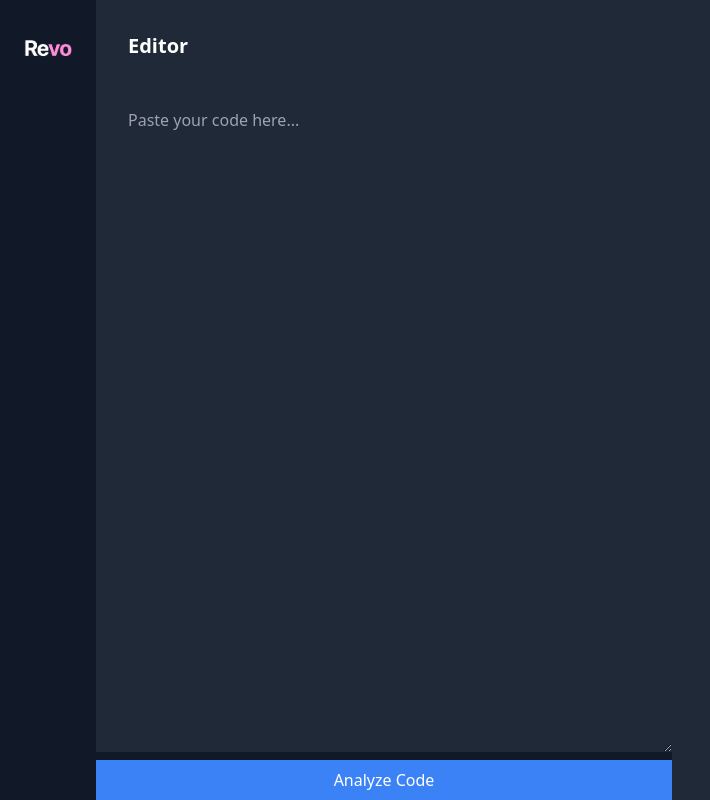
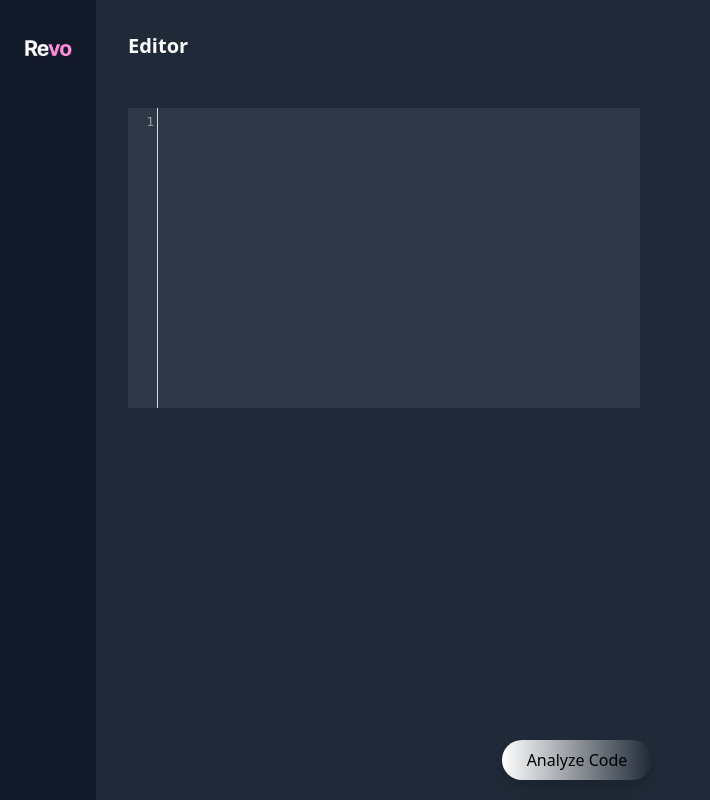
Before and after one commit to ExistCode/BolehPakai-MUMTEC-36H-Hackathon2024, a Flask app: page / in a window 1280 px wide. Shown: the whole page, without its empty margins (0-710 px from the left). Run offline with Flask 3, Linux system fonts and the light colour scheme; parts of the project's set-up code (start-up, migrations or seed data) failed here and were passed over; some libraries are stand-ins or nearby versions.

Commit message:
not-yet-done

```diff
--- a/revo/templates/index.html
+++ b/revo/templates/index.html
@@ -4,9 +4,40 @@
     <meta charset="UTF-8">
     <meta name="viewport" content="width=device-width, initial-scale=1.0">
     <link href="https://unpkg.com/tailwindcss@^1.0/dist/tailwind.min.css" rel="stylesheet">
+    <link rel="stylesheet" href="https://cdnjs.cloudflare.com/ajax/libs/codemirror/5.65.0/codemirror.min.css">
+    <script src="https://cdnjs.cloudflare.com/ajax/libs/codemirror/5.65.0/codemirror.min.js"></script>
+    <script src="https://cdnjs.cloudflare.com/ajax/libs/codemirror/5.65.0/mode/javascript/javascript.min.js"></script>
+    <script src="https://cdn.jsdelivr.net/npm/chart.js"></script>
+
     <title>Code Analysis Tool</title>
+     <style>
+        /* Custom styles to match the background */
+        .CodeMirror {
+
+            background-color: #1f2937; /* Tailwind's gray-800 */
+            color: white; /* Text color */
+        }
+        /* Ensure the editor takes full height and is scrollable */
+        #codeEditor {
+            max-height: 92vh; /* Adjust based on your layout */
+            overflow: auto; /* Enable scrolling */
+        }
+        .button-container {
+            position: absolute;
+            bottom: 20px;
+            right: 20px;
+        }
+        .custom-button {
+            width: 150px;
+            border-radius: 9999px;
+            transition: all 0.3s ease;
+        }
+        .custom-button:hover {
+            transform: scale(1.05);
+        }
+    </style>
 </head>
-<body class="bg-gray-900 text-white">
+<body class="text-white">
     <div class="flex h-screen">
         <!-- Sidebar -->
         <div class="w-1/8 bg-gray-900 p-6 flex items-start justify-center">
@@ -14,38 +45,63 @@
         <img src="{{ url_for('static', filename='images/logo.png') }}" class="h-12" alt="Logo">
         </div>
 
-        <!-- Code Input Area -->
-        <div class="flex-1 flex flex-col">
+         <!-- Code Input Area -->
+        <div class="flex-1 flex flex-col relative">
             <div class="bg-gray-800 p-8">
                 <h2 class="text-xl font-bold">Editor</h2>
             </div>
             <form method="post" class="flex-1 flex flex-col">
-               <textarea name="code_snippet" id="codeSnippetInput" class="flex-1 w-full bg-gray-800 text-white px-8 py-4 border-none" placeholder="Paste your code here...">{{ request.form.get('code_snippet', '') }}</textarea>
-                <button type="submit" class="bg-blue-500 text-white p-2 mt-2">Analyze Code</button>
+                 <div id="codeEditor" class="flex-1 w-full bg-gray-800 text-white px-8 py-4 border-none"></div>
+                <textarea name="code_snippet" id="codeSnippetInput" style="display:none;">{{ request.form.get('code_snippet', '') }}</textarea>
+                <!-- Button -->
+               <!-- <button type="submit" class="bg-gradient-to-r from-white to-white-10 text-white p-2 rounded absolute ">Analyze Code</button> -->
+
+                <div class="button-container">
+                    <button type="submit" class="custom-button bg-gradient-to-r from-white to-white-100 text-black py-2 px-4 shadow-lg">Analyze Code</button>
+                </div>
             </form>
         </div>
 
         <!-- Issues and Suggestions Area -->
        <div class="flex-1 flex flex-col p-4 bg-gray-800">
     {% if suggestion %}
-        <h2 class="text-lg font-bold mb-4">Analysis Report</h2> <!-- Smaller heading -->
-        <p class="text-sm"><strong>Suggestion:</strong> {{ suggestion }}</p>
+        <h2 class="text-xl font-bold mb-4 mt-4 underline">Code Analysis Report</h2> <!-- Smaller heading -->
 
-        <!-- Group Issue Type and Description -->
-        <div class="mb-4">
-            <p class="text-sm"><strong>Issue Type:</strong> {{ details.issue_type }}</p>
-            <p class="text-sm"><strong>Issue Description:</strong> {{ details.issue_description }}</p>
-        </div>
+
+            <div class="flex flex-row space-x-4 mb-4"> <!-- Main container for both sections -->
+                <div class="flex-1 rounded border border-gray-500 p-4" style="background-color: rgba(255, 255, 255, 0.1);"> <!-- Suggestion section -->
+                    <h3 class="font-bold text-sm mb-2">Suggestion</h3>
+                    <p class="text-sm">{{ suggestion }}</p>
+                </div>
+
+                <div class="flex-1 bg-gray-600 rounded border border-gray-500 p-4" style="background-color: rgba(255, 255, 255, 0.1);"> <!-- Issue section -->
+                    <h3 class="font-bold text-sm mb-2">Issue</h3>
+                    <p class="text-sm"><strong>Type:</strong> {{ details.issue_type }}</p>
+                    <p class="text-sm"><strong>Description:</strong> {{ details.issue_description }}</p>
+                </div>
+            </div>
+
+
 
         <!-- Optimized Code Section -->
-        <div class="border border-gray-600 rounded p-4 my-4 bg-gray-700">
-            <h3 class="font-semibold text-sm">Optimized Code:</h3> <!-- Smaller subheading -->
-            <pre class="whitespace-pre-wrap text-sm">{{ details.optimized_code }}</pre> <!-- Smaller code text -->
+        <div class="border border-gray-700 rounded-md overflow-hidden my-4">
+            <div class="bg-gray-800 px-4 py-2 flex justify-between items-center">
+                <span class="text-gray-400 text-sm">Optimized Code</span>
+                <button onclick="copyToClipboard()" class="bg-gray-700 text-gray-300 px-2 py-1 rounded text-sm hover:bg-gray-600">Copy code</button>
+            </div>
+            <div class="bg-gray-900 p-4 overflow-x-auto">
+                <pre><code class="language-cpp text-sm">{{ details.optimized_code }}</code></pre>
+            </div>
         </div>
 
         <!-- Group Complexity, Runtime, and Memory Estimate -->
         <div class="grid grid-cols-1 md:grid-cols-3 gap-4 mb-4">
-            <p class="text-sm"><strong>Complexity:</strong> {{ details.complexity }}</p>
+            <div class="col-span-3 md:col-span-1">
+            <p class="text-sm mb-1"><strong>Complexity:</strong> <span id="complexityValue">{{details.complexity}}</span></p>
+            <div class="w-full bg-gray-200 rounded-full h-2.5 dark:bg-gray-700">
+                <div id="complexityBar" class="bg-orange-500 w-2/3 h-2.5 rounded-full"></div>
+            </div>
+        </div>
             <p class="text-sm"><strong>Runtime Estimate:</strong> {{ details.runtime_estimate }}</p>
             <p class="text-sm"><strong>Memory Estimate:</strong> {{ details.memory_estimate }}</p>
         </div>
@@ -65,5 +121,67 @@
     {% endif %}
 </div>
     </div>
+
+    <script>
+        var editor = CodeMirror(document.getElementById("codeEditor"), {
+            value: `{{ request.form.get('code_snippet', '') }}`,
+            mode: "javascript", // Change to the appropriate mode for your code
+            lineNumbers: true,
+            theme: "dracula", // You can change this to other themes like "monokai", "dracula", etc.
+            lineWrapping: true,
+            viewportMargin: Infinity,
+            styleActiveLine: true, // Optional: highlight the active line
+            lineHeight: 1.5, // Optional: adjust line height for better readability
+        });
+
+        // Set the background color to match bg-gray-800
+        editor.getWrapperElement().style.backgroundColor = '#2D3748';
+        editor.getWrapperElement().style.color = 'white';
+        editor.getWrapperElement().style.height = 'screen';
+        // Set the background color of the line numbers to match the editor's background
+        var lineNumberWrapper = editor.getWrapperElement().getElementsByClassName   ('CodeMirror-gutter')[0];
+        lineNumberWrapper.style.backgroundColor = '#2D3748'; // Match the editor's background
+        lineNumberWrapper.style.color = 'white'; // Set line number color to white
+
+        // To handle form submission, you can get the value from CodeMirror
+        document.querySelector('form').onsubmit = function() {
+            document.querySelector('textarea[name="code_snippet"]').value = editor.getValue();
+        };
+    </script>
+    <link rel="stylesheet" href="https://cdnjs.cloudflare.com/ajax/libs/highlight.js/11.5.1/styles/atom-one-dark.min.css">
+    <script>
+        hljs.highlightAll();
+
+        function copyToClipboard() {
+            const code = document.querySelector('.language-cpp').textContent;
+            navigator.clipboard.writeText(code).then(() => {
+                alert('Code copied to clipboard!');
+            }).catch(err => {
+                console.error('Failed to copy: ', err);
+            });
+        }
+    </script>
+    <script>
+        function updateComplexity(complexity) {
+            const complexityValue = document.getElementById('complexityValue');
+            const complexityBar = document.getElementById('complexityBar');
+
+            complexityValue.textContent = complexity;
+
+            switch (complexity.toLowerCase()) {
+                case 'low':
+                    complexityBar.className = 'bg-green-500 w-1/3 h-2.5 rounded-full';
+                    break;
+                case 'medium':
+                    complexityBar.className = 'bg-orange-500 w-2/3 h-2.5 rounded-full';
+                    break;
+                case 'high':
+                    complexityBar.className = 'bg-red-500 w-full h-2.5 rounded-full';
+                    break;
+                default:
+                    complexityBar.className = 'bg-gray-500 w-0 h-2.5 rounded-full';
+            }
+        }
+        </script>
 </body>
 </html>
```
